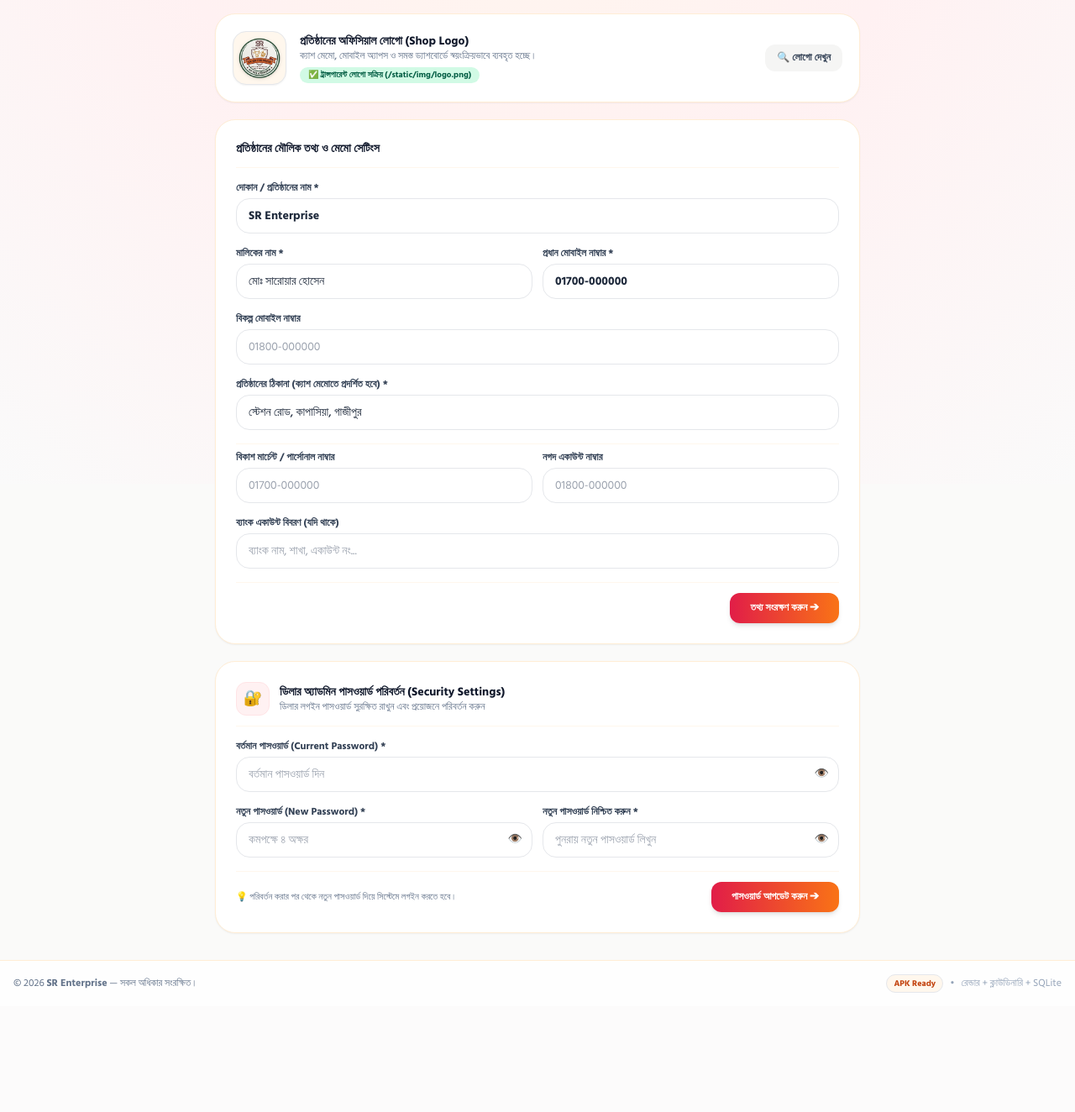
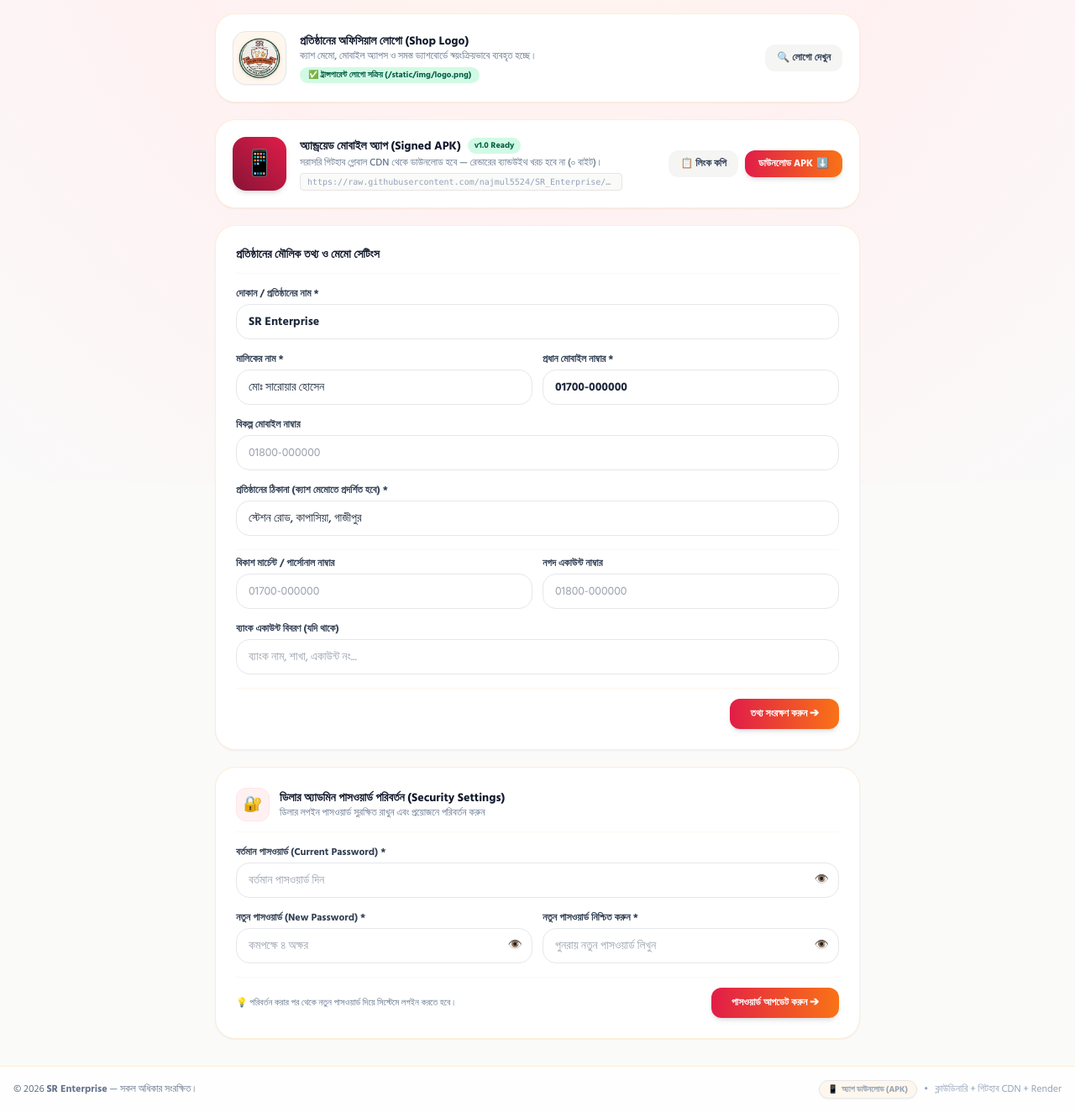
Before and after one commit to najmul5524/SR_Enterprise, a FastAPI app: template templates/admin/settings.html in a window 1280 px wide. Shown: the part 224-1548 px from the top of the page at 84% size. Before the commit the page ends 1406 px from the top, so only its background shows below. Run offline with FastAPI, Linux system fonts and the light colour scheme; the template is opened without the code that fills it, so the values that code supplies are empty; some libraries are stand-ins or nearby versions.

Commit message:
Configure all APK download links directly to GitHub CDN to ensure zero Render bandwidth usage

```diff
--- a/main.py
+++ b/main.py
@@ -52,18 +52,15 @@ app.include_router(admin_router)
 app.include_router(farmer_router)
 app.include_router(api_router)
 
+GITHUB_APK_URL = "https://raw.githubusercontent.com/najmul5524/SR_Enterprise/main/static/apk/SR_Enterprise.apk"
+
 @app.get("/download/apk")
-async def download_apk(request: Request, local: int = 0):
+async def download_apk(request: Request):
     """
-    Serves the signed Android APK.
-    By default redirects to GitHub's raw CDN to consume 0 bytes of Render's 5GB free monthly bandwidth limit!
+    Directly redirects to GitHub's raw CDN to consume 0 bytes of Render bandwidth!
+    Uses 301 Permanent Redirect so clients/browsers cache the GitHub target.
     """
-    github_cdn_apk = "https://raw.githubusercontent.com/najmul5524/SR_Enterprise/main/static/apk/SR_Enterprise.apk"
-    if local == 1:
-        local_apk = settings.BASE_DIR / "static" / "apk" / "SR_Enterprise.apk"
-        if local_apk.exists():
-            return FileResponse(local_apk, filename="SR_Enterprise.apk", media_type="application/vnd.android.package-archive")
-    return RedirectResponse(url=github_cdn_apk, status_code=302)
+    return RedirectResponse(url=GITHUB_APK_URL, status_code=301)
 
 @app.get("/")
 async def root(request: Request):
--- a/templates/admin/settings.html
+++ b/templates/admin/settings.html
@@ -56,6 +56,37 @@
     <a href="/static/img/logo.png" target="_blank" class="px-3.5 py-2 bg-stone-100 hover:bg-stone-200 text-slate-700 rounded-xl text-xs font-bold transition">
       🔍 লোগো দেখুন
     </a>
+  </div>
+
+  <!-- Direct GitHub APK Card (Zero Render Bandwidth) -->
+  <div class="bg-white p-5 rounded-3xl border border-orange-100 shadow-sm flex flex-col sm:flex-row items-start sm:items-center justify-between gap-4">
+    <div class="flex items-center gap-4">
+      <div class="w-16 h-16 rounded-2xl bg-gradient-to-tr from-maroon-800 to-crimson-600 text-white flex items-center justify-center text-3xl flex-shrink-0 shadow-md">
+        📱
+      </div>
+      <div>
+        <div class="flex items-center gap-2">
+          <h3 class="text-sm font-black text-slate-900">অ্যান্ড্রয়েড মোবাইল অ্যাপ (Signed APK)</h3>
+          <span class="px-2 py-0.5 rounded-full text-[10px] font-black bg-emerald-100 text-emerald-800">
+            v1.0 Ready
+          </span>
+        </div>
+        <p class="text-xs text-slate-500 font-medium mt-0.5">সরাসরি গিটহাব গ্লোবাল CDN থেকে ডাউনলোড হবে — রেন্ডারের ব্যান্ডউইথ খরচ হবে না (০ বাইট)।</p>
+        <div class="mt-1 flex items-center gap-2">
+          <span class="text-[10px] font-mono text-slate-400 bg-stone-50 px-2 py-0.5 rounded border border-stone-200 truncate max-w-xs sm:max-w-sm">
+            https://raw.githubusercontent.com/najmul5524/SR_Enterprise/main/static/apk/SR_Enterprise.apk
+          </span>
+        </div>
+      </div>
+    </div>
+    <div class="flex items-center gap-2 flex-shrink-0 w-full sm:w-auto">
+      <button type="button" onclick="navigator.clipboard.writeText('https://raw.githubusercontent.com/najmul5524/SR_Enterprise/main/static/apk/SR_Enterprise.apk'); alert('গিটহাব সরাসরি APK ডাউনলোড লিংক কপি হয়েছে! এটি খামারিদের হোয়াটসঅ্যাপ বা মেসেজে পাঠাতে পারেন।');" class="flex-1 sm:flex-initial px-3.5 py-2 bg-stone-100 hover:bg-stone-200 text-slate-700 rounded-xl text-xs font-black transition text-center">
+        📋 লিংক কপি
+      </button>
+      <a href="https://raw.githubusercontent.com/najmul5524/SR_Enterprise/main/static/apk/SR_Enterprise.apk" download="SR_Enterprise.apk" target="_blank" class="flex-1 sm:flex-initial px-4 py-2 bg-gradient-to-r from-crimson-600 to-orangeBrand-500 hover:opacity-95 text-white rounded-xl text-xs font-black shadow-md transition text-center inline-flex items-center justify-center gap-1">
+        <span>ডাউনলোড APK</span> <span>⬇️</span>
+      </a>
+    </div>
   </div>
 
   <!-- Store Information Form -->
--- a/templates/base.html
+++ b/templates/base.html
@@ -293,9 +293,11 @@
         © 2026 <strong>{{ shop.shop_name if shop else "SR Enterprise" }}</strong> — সকল অধিকার সংরক্ষিত।
       </div>
       <div class="flex items-center gap-2 text-slate-400">
-        <span class="px-2 py-0.5 rounded-full bg-orangeBrand-50 text-orangeBrand-700 font-bold border border-orangeBrand-200 text-[10px]">APK Ready</span>
+        <a href="https://raw.githubusercontent.com/najmul5524/SR_Enterprise/main/static/apk/SR_Enterprise.apk" download="SR_Enterprise.apk" target="_blank" class="px-2.5 py-0.5 rounded-full bg-orangeBrand-50 hover:bg-orangeBrand-100 text-orangeBrand-800 font-bold border border-orangeBrand-200 text-[10px] transition inline-flex items-center gap-1 shadow-sm" title="সরাসরি গিটহাব থেকে অ্যাপ ডাউনলোড করুন (Render ব্যান্ডউইথ ০ বাইট)">
+          <span>📱</span> অ্যাপ ডাউনলোড (APK)
+        </a>
         <span>•</span>
-        <span>রেন্ডার + ক্লাউডিনারি + SQLite</span>
+        <span>ক্লাউডিনারি + গিটহাব CDN + Render</span>
       </div>
     </div>
   </footer>
```
Also changed, not shown: templates/farmer/dashboard.html (+21 -0 lines), templates/login.html (+23 -0 lines), test_app.py (+3 -9 lines).
